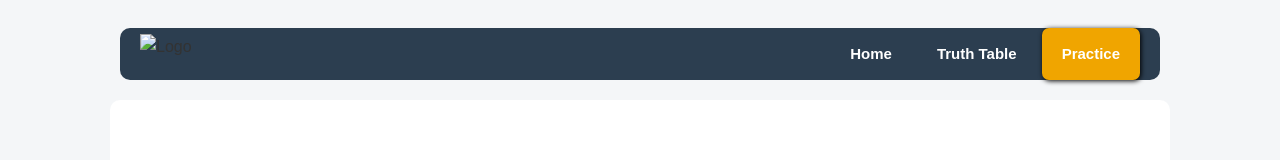
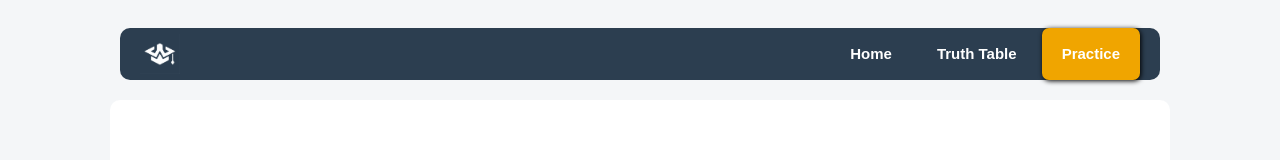
Before and after one commit to arsvasquez25-afk/HTML-ComProg, a plain HTML site: page practice.html in a window 1280 px wide. Shown: the top 160 px of the page. Drawn offline with Linux system fonts and the light colour scheme.

Commit message:
Update practice.html

```diff
--- a/practice.html
+++ b/practice.html
@@ -8,7 +8,7 @@
 </head>
 <body>
     <nav>
-        <img src="/MMW/rosswaylogo1.png" alt="Logo">
+        <img src="rosswaylogo1.png" alt="Logo">
         <div class="nav-links">
             <a href="index.html">Home</a>
             <a href="truthtable.html">Truth Table</a>
@@ -63,4 +63,5 @@
     </main>
 
 </body>
+
 </html>
```
